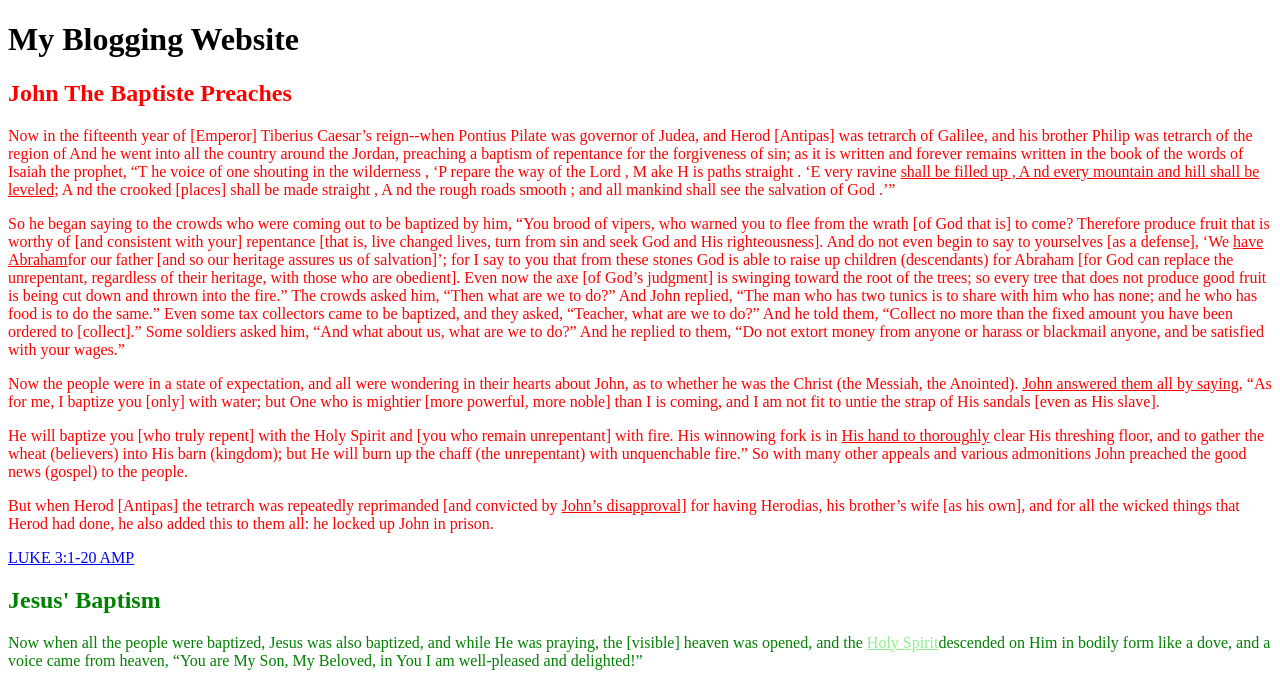
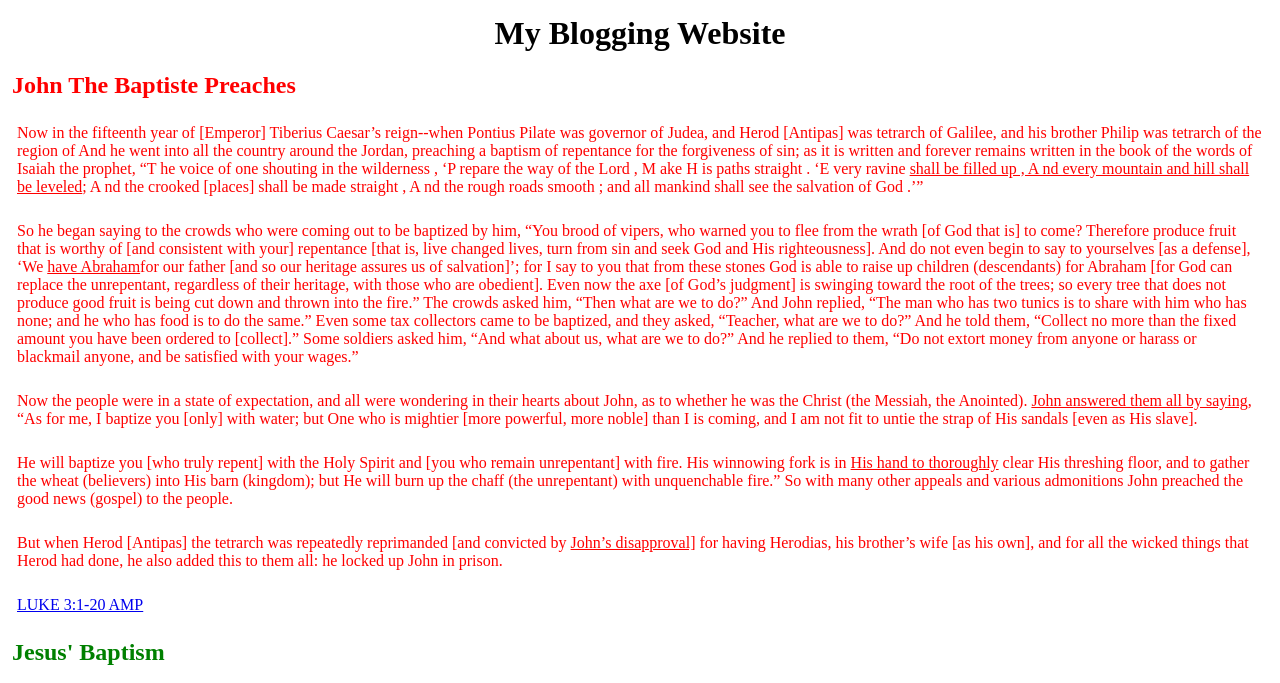
Before and after one commit to Jamalperry/blog_site-, a plain HTML site: page index.html in a window 1280 px wide. Shown: the top 683 px of the page. Drawn offline with Linux system fonts and the light colour scheme.

Commit message:
add margin and padding styles with other tweaks

```diff
--- a/css/styles.css
+++ b/css/styles.css
@@ -1,12 +1,24 @@
+h1 {
+	text-align: center;
+	margin: 15px;
+}
+
+p {
+	padding: 5px;
+}
+
 .part1 {
 	color: red;
+	margin: 4px;
 }
 
 .part2 {
 	color: green;
+	margin: 4px;
 }
 .part3 {
 	color: blue;
+	margin: 4px;
 }
 .part4 {
 	color: skyblue;
@@ -15,6 +27,7 @@
 	font-style: cursive;
 	line-height: 30px;
 	text-align: center;
+	margin: 4px;
 }
 
 .spa1 {
```
